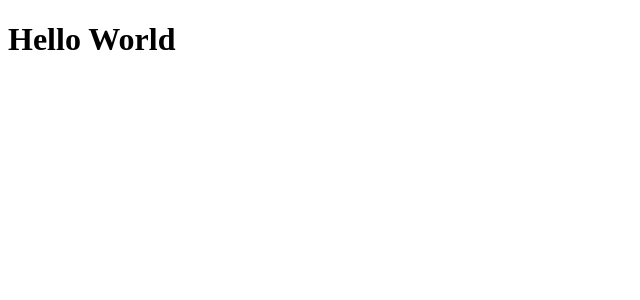
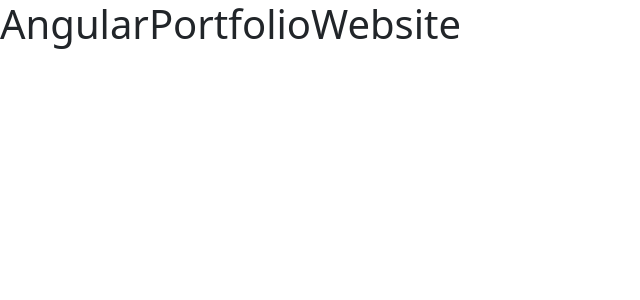
Before and after one commit to amerigirl/AngularPortfolioWebsite, an Angular app: page / in a window 1280 px wide. Shown: the top 300 px of the page, without its empty margins (0-640 px from the left). Built offline with nearby package versions, Linux system fonts and the light colour scheme.

Commit message:
added bootstrap

```diff
--- a/angular.json
+++ b/angular.json
@@ -25,6 +25,8 @@
               "src/assets"
             ],
             "styles": [
+              "./node_modules/ngx-bootstrap/datepicker/bs-datepicker.css",
+              "./node_modules/bootstrap/dist/css/bootstrap.min.css",
               "src/styles.css"
             ],
             "scripts": []
--- a/package.json
+++ b/package.json
@@ -18,6 +18,8 @@
     "@angular/platform-browser": "^15.1.0",
     "@angular/platform-browser-dynamic": "^15.1.0",
     "@angular/router": "^15.1.0",
+    "bootstrap": "^5.2.3",
+    "ngx-bootstrap": "^10.3.0",
     "rxjs": "~7.8.0",
     "tslib": "^2.3.0",
     "zone.js": "~0.12.0"
--- a/src/app/app.component.html
+++ b/src/app/app.component.html
@@ -1 +1 @@
-<h1>Hello World</h1>
+<h1>{{ title }}</h1>
--- a/src/app/app.module.ts
+++ b/src/app/app.module.ts
@@ -1,8 +1,8 @@
 import { NgModule } from '@angular/core';
 import { BrowserModule } from '@angular/platform-browser';
-
 import { AppRoutingModule } from './app-routing.module';
 import { AppComponent } from './app.component';
+import { BrowserAnimationsModule } from '@angular/platform-browser/animations';
 
 @NgModule({
   declarations: [
@@ -10,9 +10,11 @@ import { AppComponent } from './app.component';
   ],
   imports: [
     BrowserModule,
-    AppRoutingModule
+    AppRoutingModule,
+    BrowserAnimationsModule
   ],
   providers: [],
   bootstrap: [AppComponent]
 })
+
 export class AppModule { }
```
Also changed, not shown: 1 other file (tests, documents, lock files or other folders).
